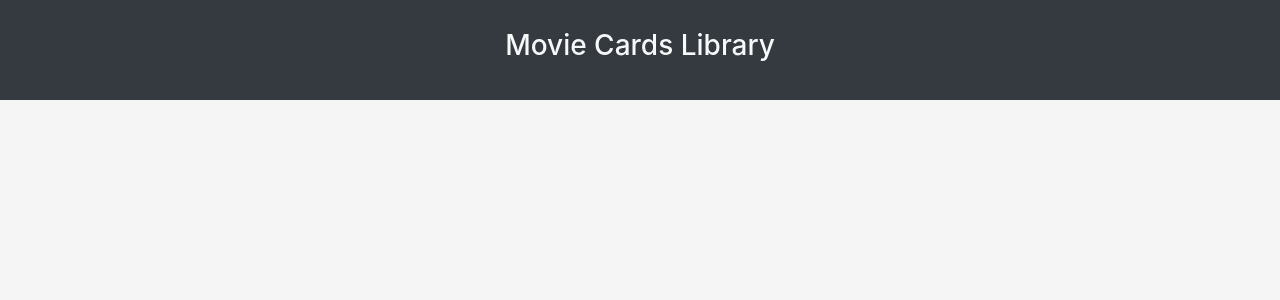
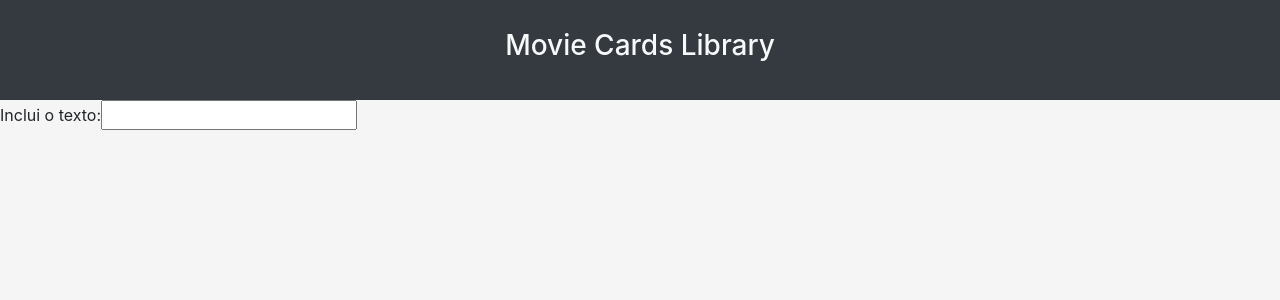
Before and after one commit to flpnascto/movie-card-library-stateful, a React (Create React App) app: page / in a window 1280 px wide. Shown: the top 300 px of the page. Built offline with nearby package versions, Linux system fonts and the light colour scheme.

Commit message:
Adicionando props ao component SearchBar e um input text.

```diff
--- a/src/App.js
+++ b/src/App.js
@@ -4,11 +4,13 @@ import './App.css';
 import Header from './components/Header';
 import SearchBar from './components/SearchBar';
 
+import data from './data';
+
 function App() {
   return (
     <div className="App">
       <Header />
-      <SearchBar />
+      <SearchBar movies={data} />
     </div>
   );
 }
--- a/src/components/SearchBar.jsx
+++ b/src/components/SearchBar.jsx
@@ -1,17 +1,43 @@
 // implement SearchBar component here
 import React from 'react';
+import PropTypes from 'prop-types';
 
 class SearchBar extends React.Component {
   render() {
+    const {
+      searchText,
+      onSearchTextChange,
+      bookmarkedOnly,
+      onBookmarkedChange,
+      selectedGenre,
+      onSelectedGenreChange,
+    } = this.props;
     return (
-     <div>
-       <form data-testid="search-bar-form">
-
-       </form>
-     </div>
+      <div>
+        <form data-testid="search-bar-form">
+          <label data-testid="text-input-label">
+            Inclui o texto:
+            <input
+              data-testid="text-input"
+              id="text-input"
+              type="text"
+              value={searchText}
+              onChange={onSearchTextChange}
+            />
+          </label>
+        </form>
+      </div>
     );
-
   }
 }
 
+SearchBar.propTypes = {
+  searchText: PropTypes.string.isRequired,
+  bookmarkedOnly: PropTypes.bool.isRequired,
+  selectedGenre: PropTypes.string.isRequired,
+  onSearchTextChange: PropTypes.func.isRequired,
+  onBookmarkedChange: PropTypes.func.isRequired,
+  onSelectedGenreChange: PropTypes.func.isRequired,
+};
+
 export default SearchBar;
```
Also changed, not shown: package.json (+4 -3 lines).
